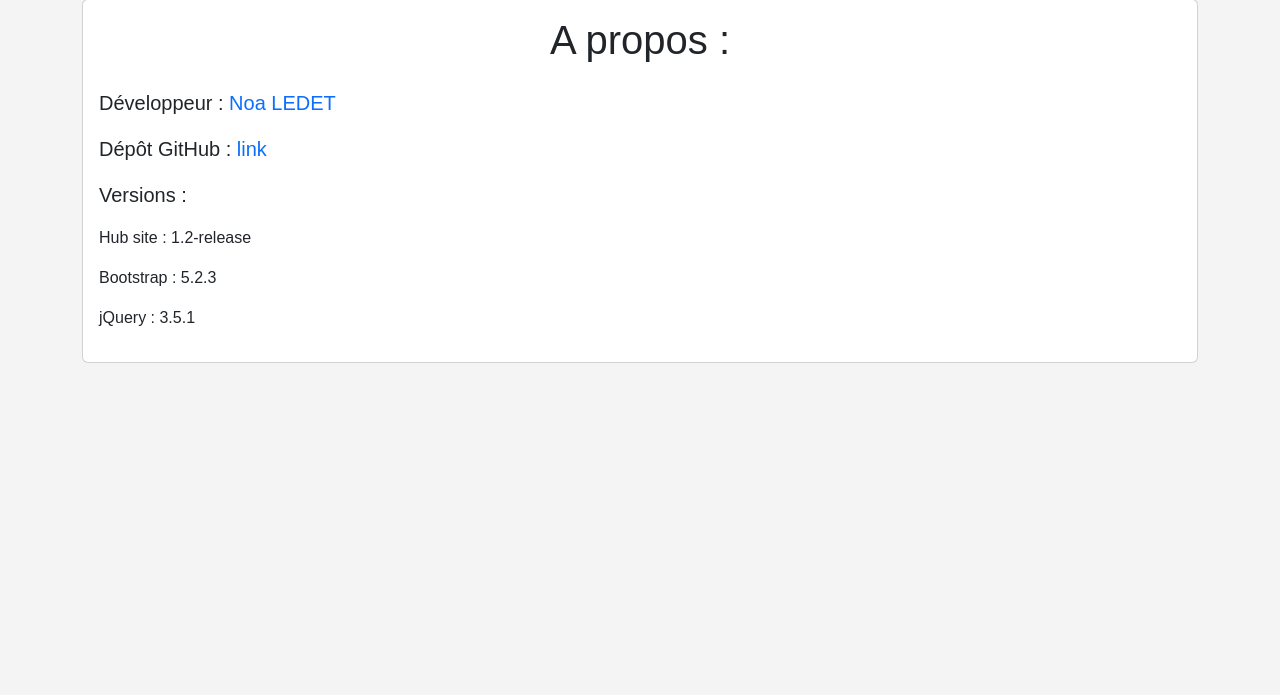
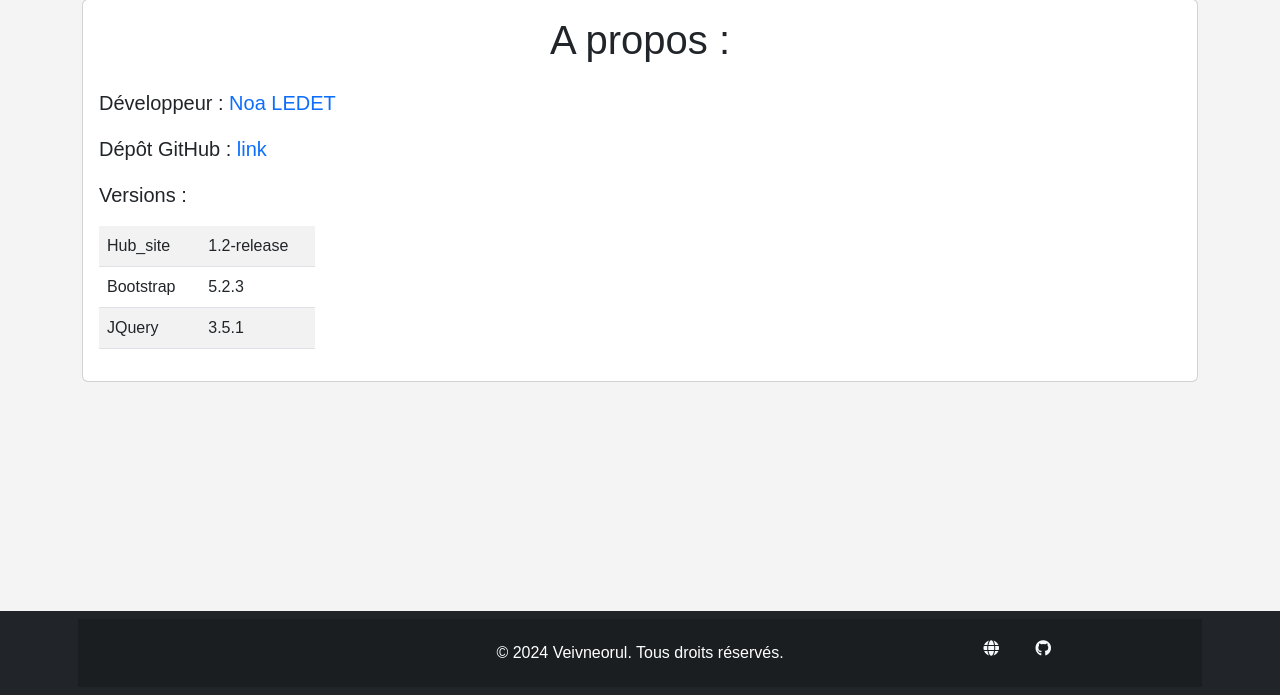
Before and after one commit to TheGuardianLight/hub-site, a PHP site: page /about.php in a window 1280 px wide. Shown: the part 105-800 px from the top of the page. Run offline with PHP 8.4, Linux system fonts and the light colour scheme; the visitor is signed in with stand-in values (Sample User, id 1); data that the repository does not hold is empty; some libraries are stand-ins or nearby versions.

Commit message:
Add common footer and FontAwesome to all pages
Implemented a common footer by including 'php/footer.php' in all pages to maintain consistency. Added FontAwesome CSS for consistent icon usage across the site. Adjusted JavaScript library mappings and CSS styles for improved rendering and functionality.

```diff
--- a/about.php
+++ b/about.php
@@ -23,6 +23,7 @@ $versions = json_decode($json, true);
     <title>About</title>
     <link href="https://cdn.jsdelivr.net/npm/bootstrap@5.2.3/dist/css/bootstrap.min.css" rel="stylesheet"
           integrity="sha384-rbsA2VBKQhggwzxH7pPCaAqO46MgnOM80zW1RWuH61DGLwZJEdK2Kadq2F9CUG65" crossorigin="anonymous">
+    <link rel="stylesheet" href="https://use.fontawesome.com/releases/v5.8.2/css/all.css">
     <link href="styles.css" rel="stylesheet"/>
     <?php require 'php/favicon.php' ?>
 </head>
@@ -41,13 +42,19 @@ $versions = json_decode($json, true);
             <p class="lead">
                 <strong>Versions&nbsp;:</strong>
             </p>
-            <ul class="list-unstyled ml-4">
-                <li class="mb-2"><p>Hub site : <?= $versions['hub_site'] ?></p></li>
-                <li class="mb-2"><p>Bootstrap : <?= $versions['bootstrap'] ?></p></li>
-                <li class="mb-2"><p>jQuery : <?= $versions['jQuery'] ?></p></li>
-            </ul>
+            <table class="table table-striped ml-4 table_about">
+                <?php foreach($versions as $tech => $version): ?>
+                    <tr>
+                        <td><?= ucfirst($tech) ?></td>
+                        <td><?= $version ?></td>
+                    </tr>
+                <?php endforeach; ?>
+            </table>
         </div>
     </div>
 </div>
+
+<?php require 'php/footer.php'?>
+
 </body>
 </html>
--- a/account.php
+++ b/account.php
@@ -35,6 +35,7 @@ if ($_SERVER['REQUEST_METHOD'] == 'POST') {
     <meta content="width=device-width, initial-scale=1.0" name="viewport">
     <title>Mon compte</title>
     <link href="https://cdn.jsdelivr.net/npm/bootstrap@5.2.3/dist/css/bootstrap.min.css" rel="stylesheet" integrity="sha384-rbsA2VBKQhggwzxH7pPCaAqO46MgnOM80zW1RWuH61DGLwZJEdK2Kadq2F9CUG65" crossorigin="anonymous">
+    <link rel="stylesheet" href="https://use.fontawesome.com/releases/v5.8.2/css/all.css">
     <link href="styles.css" rel="stylesheet"/>
     <?php require 'php/favicon.php' ?>
 </head>
@@ -79,5 +80,7 @@ if ($_SERVER['REQUEST_METHOD'] == 'POST') {
     </form>
 </div>
 
+<?php require 'php/footer.php'?>
+
 </body>
 </html>
--- a/gestion.php
+++ b/gestion.php
@@ -42,6 +42,7 @@ while ($row = $resultSites->fetch()) {
     <title>Gestion</title>
     <link href="https://cdn.jsdelivr.net/npm/bootstrap@5.2.3/dist/css/bootstrap.min.css" rel="stylesheet"
           integrity="sha384-rbsA2VBKQhggwzxH7pPCaAqO46MgnOM80zW1RWuH61DGLwZJEdK2Kadq2F9CUG65" crossorigin="anonymous">
+    <link rel="stylesheet" href="https://use.fontawesome.com/releases/v5.8.2/css/all.css">
     <link href="styles.css" rel="stylesheet"/>
     <?php require 'php/favicon.php' ?>
 </head>
@@ -308,5 +309,7 @@ $conn = null; // fermeture de la connexion à la base de données
     });
 </script>
 
+<?php require 'php/footer.php'?>
+
 </body>
 </html>
--- a/hub.php
+++ b/hub.php
@@ -35,6 +35,7 @@ while ($row = $resultCategories->fetch()) {
     <meta content="width=device-width, initial-scale=1.0" name="viewport">
     <title>Mon Hub</title>
     <link href="https://cdn.jsdelivr.net/npm/bootstrap@5.2.3/dist/css/bootstrap.min.css" rel="stylesheet" integrity="sha384-rbsA2VBKQhggwzxH7pPCaAqO46MgnOM80zW1RWuH61DGLwZJEdK2Kadq2F9CUG65" crossorigin="anonymous">
+    <link rel="stylesheet" href="https://use.fontawesome.com/releases/v5.8.2/css/all.css">
     <link href="styles.css" rel="stylesheet"/>
     <?php require 'php/favicon.php' ?>
 </head>
@@ -80,9 +81,7 @@ while ($row = $resultCategories->fetch()) {
     </div>
 </main>
 
-<footer class="bg-dark text-white text-center py-3">
-    <p>&copy; 2024 Veivneorul</p>
-</footer>
+<?php require 'php/footer.php'?>
 
 </body>
 </html>
--- a/login.php
+++ b/login.php
@@ -21,6 +21,7 @@ function getLoginFormError() {
     <meta name="viewport" content="width=device-width, initial-scale=1">
     <title>Connexion</title>
     <link href="https://cdn.jsdelivr.net/npm/bootstrap@5.2.3/dist/css/bootstrap.min.css" rel="stylesheet" integrity="sha384-rbsA2VBKQhggwzxH7pPCaAqO46MgnOM80zW1RWuH61DGLwZJEdK2Kadq2F9CUG65" crossorigin="anonymous">
+    <link rel="stylesheet" href="https://use.fontawesome.com/releases/v5.8.2/css/all.css">
     <link href="styles.css" rel="stylesheet"/>
     <?php require 'php/favicon.php' ?>
 </head>
@@ -51,5 +52,8 @@ function getLoginFormError() {
         </div>
     </div>
 </div>
+
+<?php require 'php/footer.php'?>
+
 </body>
 </html>
--- /dev/null
+++ b/php/footer.php
@@ -0,0 +1,27 @@
+<footer class="footer bg-dark text-center text-white">
+    <div class="container p-2">
+        <div class="text-center p-2" style="background-color: rgba(0, 0, 0, 0.2);">
+            <div class="row align-items-center">
+                <div class="col-sm-4">
+                    <!-- Empty Column -->
+                </div>
+                <div class="col-sm-4 text-sm-center">
+                    &copy; 2024 Veivneorul. Tous droits réservés.
+                </div>
+                <div class="col-sm-4 text-sm-right">
+                    <section class="mb-2">
+                        <!-- Facebook -->
+                        <a class="btn btn-outline-light btn-floating m-1 no-line" href="https://noaledet.fr" target="_blank">
+                            <i class="fas fa-globe"></i>
+                        </a>
+
+                        <!-- GitHub -->
+                        <a class="btn btn-outline-light btn-floating m-1 no-line" href="https://github.com/TheGuardianLight" target="_blank">
+                            <i class="fab fa-github"></i>
+                        </a>
+                    </section>
+                </div>
+            </div>
+        </div>
+    </div>
+</footer>
--- a/register.php
+++ b/register.php
@@ -67,6 +67,7 @@ if(isset($_POST['register'])) {
     <meta name="viewport" content="width=device-width, initial-scale=1">
     <title>Inscription</title>
     <link href="https://cdn.jsdelivr.net/npm/bootstrap@5.2.3/dist/css/bootstrap.min.css" rel="stylesheet" integrity="sha384-rbsA2VBKQhggwzxH7pPCaAqO46MgnOM80zW1RWuH61DGLwZJEdK2Kadq2F9CUG65" crossorigin="anonymous">
+    <link rel="stylesheet" href="https://use.fontawesome.com/releases/v5.8.2/css/all.css">
     <link href="styles.css" rel="stylesheet"/>
     <?php require 'php/favicon.php' ?>
 </head>
@@ -112,5 +113,7 @@ if(isset($_POST['register'])) {
     </div>
 </div>
 
+<?php require 'php/footer.php'?>
+
 </body>
 </html>
--- a/styles.css
+++ b/styles.css
@@ -29,3 +29,11 @@ footer {
     display: flex;
     align-items: stretch;
 }
+
+.no-line {
+    border: none;
+}
+
+.table_about {
+    width: 20% !important;
+}
```
